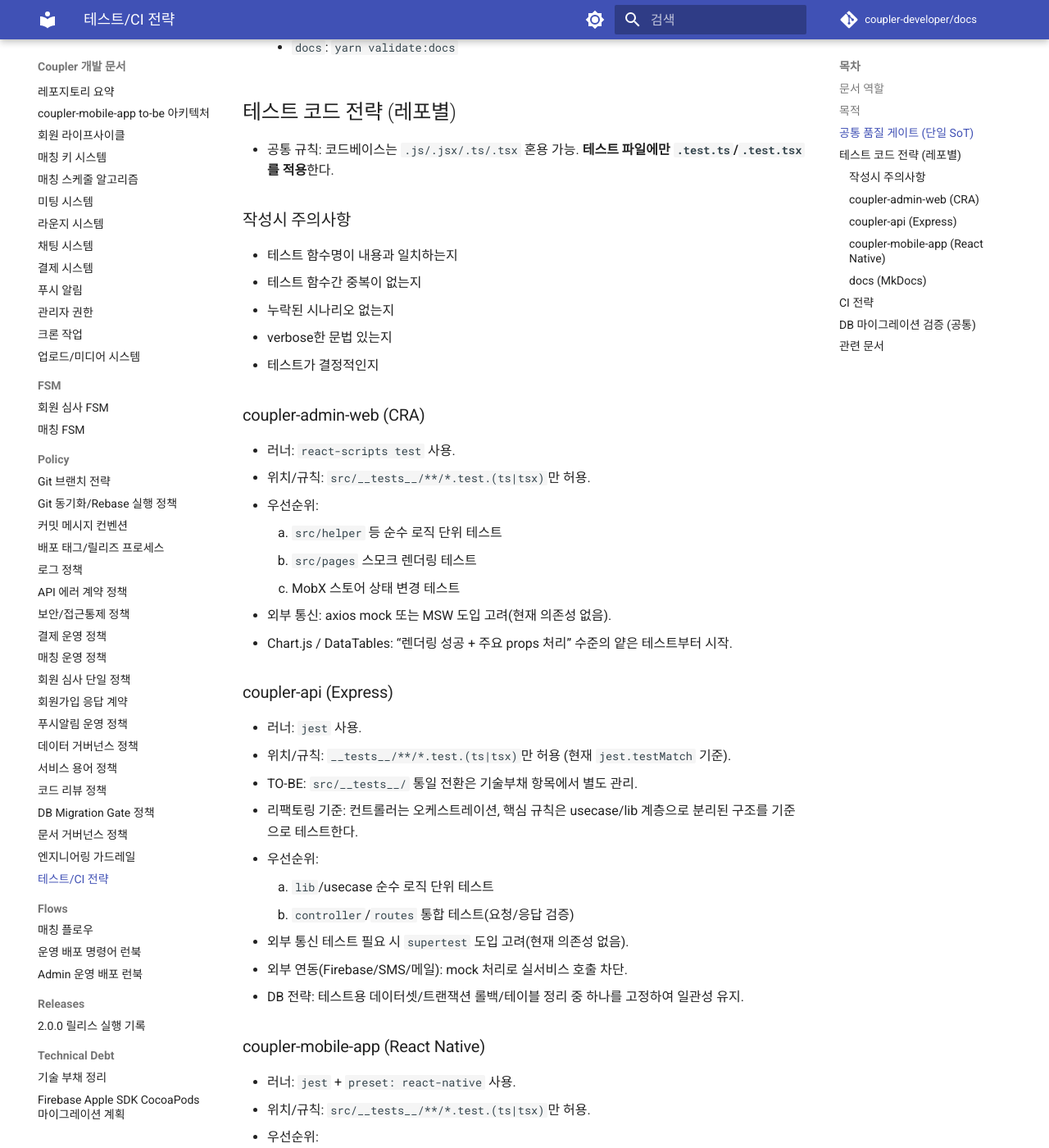
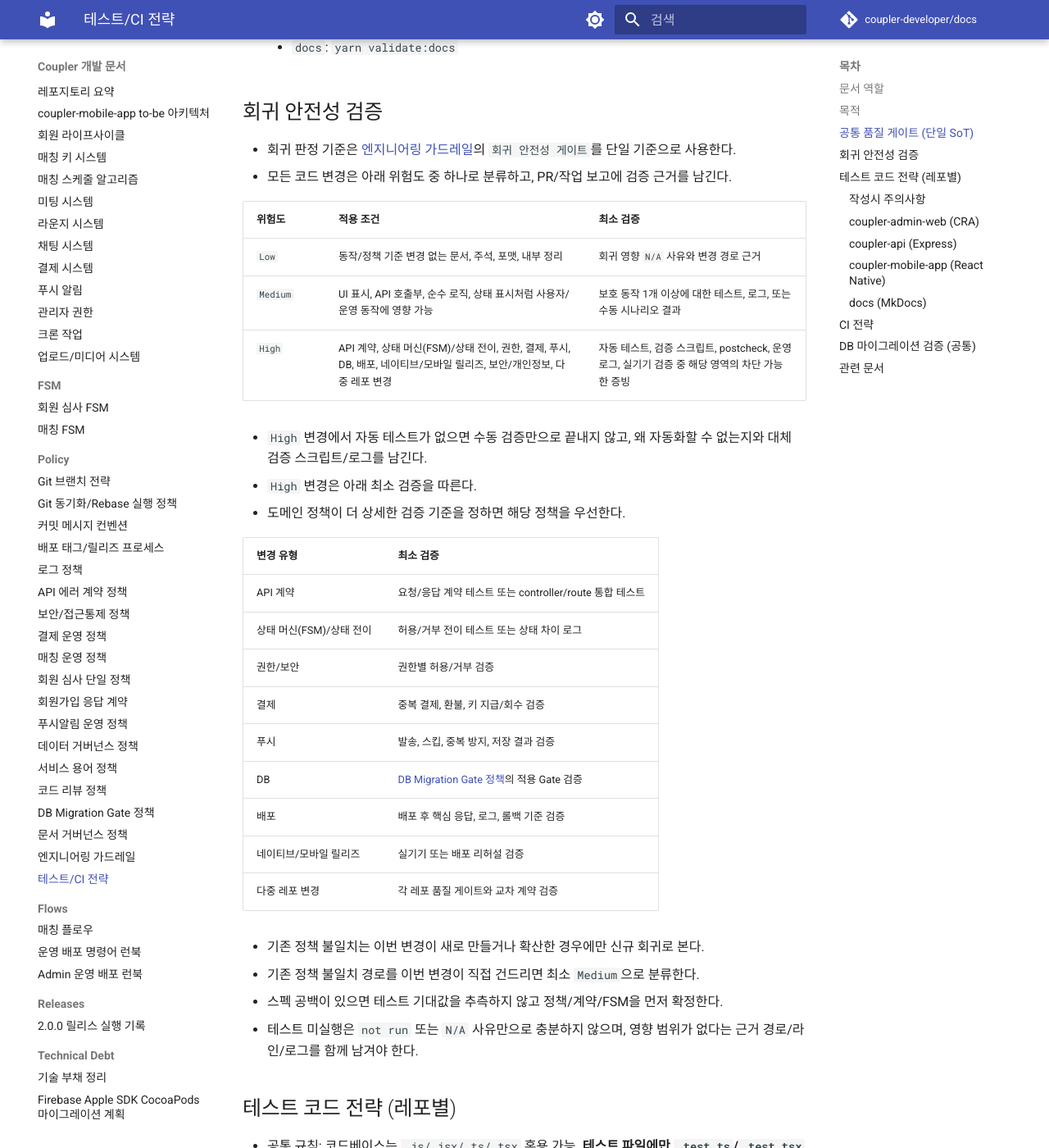
Before and after one commit to coupler-developer/docs, an MkDocs documentation site: the page built from content/policy/testing-strategy.md, in a window 1280 px wide and 1400 px high, scrolled down 806 px. Shown: the whole window at 82% size. Built offline with MkDocs 1.6.1 and Material for MkDocs 9.7.7, drawn with Linux system fonts in a browser that asks for light colours; comment, search, counter and statistics services are not loaded.

Commit message:
docs: 회귀 안전성 검증 기준 추가
Changes:
- Low/Medium/High 위험도별 회귀 검증 기준 추가
- High 변경 유형별 최소 검증 항목 정의
- 기존 정책 불일치와 스펙 공백 처리 기준을 테스트 전략에 연결

Tests:
- yarn validate:docs 통과
- git diff --check 통과
- docs/.github/scripts/check-test-changes.sh 통과

```diff
--- a/content/policy/testing-strategy.md
+++ b/content/policy/testing-strategy.md
@@ -21,6 +21,38 @@
     - `coupler-mobile-app`: `yarn lint && yarn typecheck && yarn format && yarn test:ci`
     - `coupler-admin-web`: `yarn lint && yarn typecheck && yarn format && CI=true yarn test:ci`
     - `docs`: `yarn validate:docs`
+
+## 회귀 안전성 검증
+
+- 회귀 판정 기준은 [엔지니어링 가드레일](engineering-guardrails.md)의 `회귀 안전성 게이트`를 단일 기준으로 사용한다.
+- 모든 코드 변경은 아래 위험도 중 하나로 분류하고, PR/작업 보고에 검증 근거를 남긴다.
+
+| 위험도 | 적용 조건 | 최소 검증 |
+| --- | --- | --- |
+| `Low` | 동작/정책 기준 변경 없는 문서, 주석, 포맷, 내부 정리 | 회귀 영향 `N/A` 사유와 변경 경로 근거 |
+| `Medium` | UI 표시, API 호출부, 순수 로직, 상태 표시처럼 사용자/운영 동작에 영향 가능 | 보호 동작 1개 이상에 대한 테스트, 로그, 또는 수동 시나리오 결과 |
+| `High` | API 계약, 상태 머신(FSM)/상태 전이, 권한, 결제, 푸시, DB, 배포, 네이티브/모바일 릴리즈, 보안/개인정보, 다중 레포 변경 | 자동 테스트, 검증 스크립트, postcheck, 운영 로그, 실기기 검증 중 해당 영역의 차단 가능한 증빙 |
+
+- `High` 변경에서 자동 테스트가 없으면 수동 검증만으로 끝내지 않고, 왜 자동화할 수 없는지와 대체 검증 스크립트/로그를 남긴다.
+- `High` 변경은 아래 최소 검증을 따른다.
+- 도메인 정책이 더 상세한 검증 기준을 정하면 해당 정책을 우선한다.
+
+| 변경 유형 | 최소 검증 |
+| --- | --- |
+| API 계약 | 요청/응답 계약 테스트 또는 controller/route 통합 테스트 |
+| 상태 머신(FSM)/상태 전이 | 허용/거부 전이 테스트 또는 상태 차이 로그 |
+| 권한/보안 | 권한별 허용/거부 검증 |
+| 결제 | 중복 결제, 환불, 키 지급/회수 검증 |
+| 푸시 | 발송, 스킵, 중복 방지, 저장 결과 검증 |
+| DB | [DB Migration Gate 정책](db-migration-gate-policy.md)의 적용 Gate 검증 |
+| 배포 | 배포 후 핵심 응답, 로그, 롤백 기준 검증 |
+| 네이티브/모바일 릴리즈 | 실기기 또는 배포 리허설 검증 |
+| 다중 레포 변경 | 각 레포 품질 게이트와 교차 계약 검증 |
+
+- 기존 정책 불일치는 이번 변경이 새로 만들거나 확산한 경우에만 신규 회귀로 본다.
+- 기존 정책 불일치 경로를 이번 변경이 직접 건드리면 최소 `Medium`으로 분류한다.
+- 스펙 공백이 있으면 테스트 기대값을 추측하지 않고 정책/계약/FSM을 먼저 확정한다.
+- 테스트 미실행은 `not run` 또는 `N/A` 사유만으로 충분하지 않으며, 영향 범위가 없다는 근거 경로/라인/로그를 함께 남겨야 한다.
 
 ## 테스트 코드 전략 (레포별)
 
```
